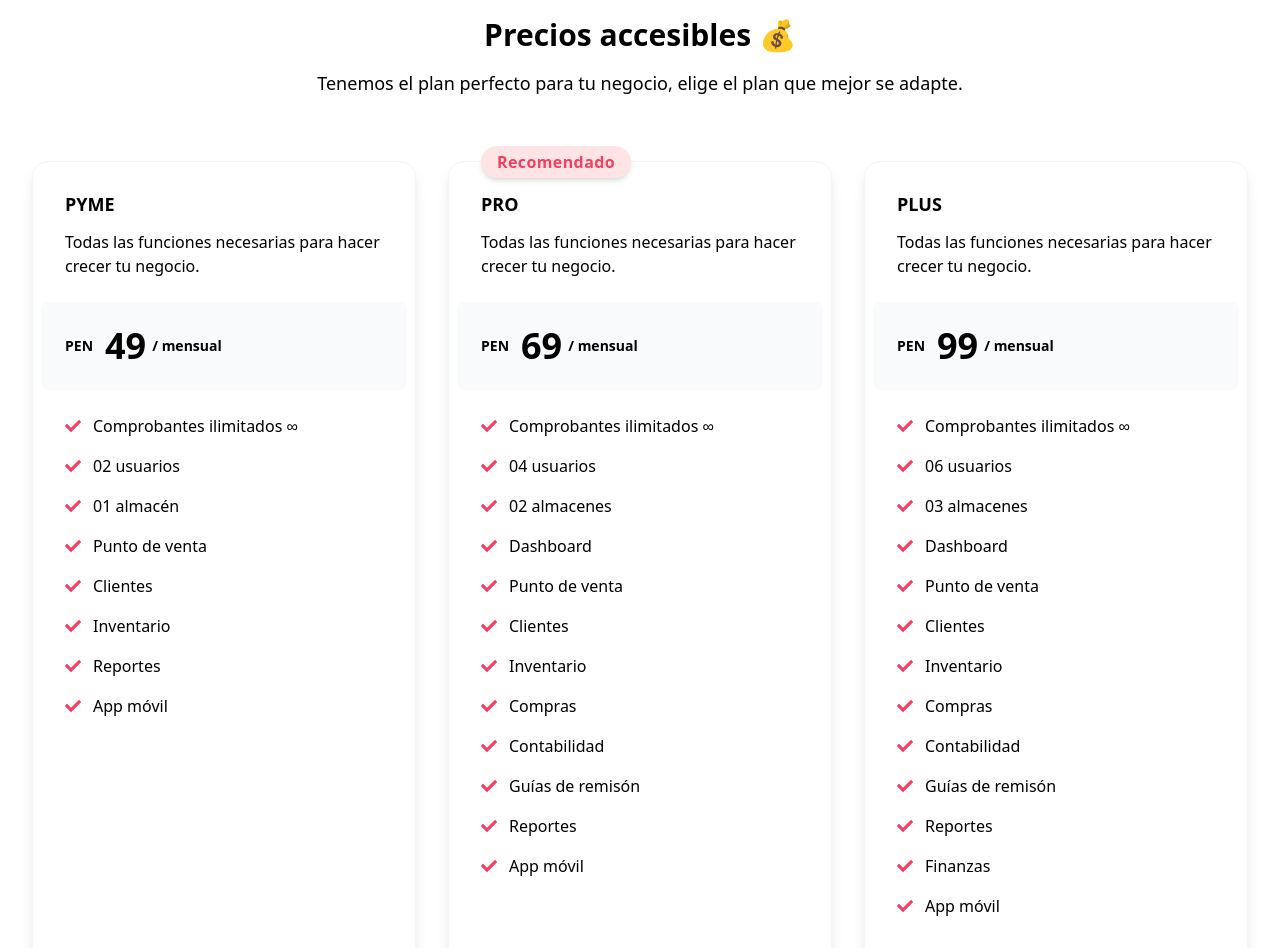
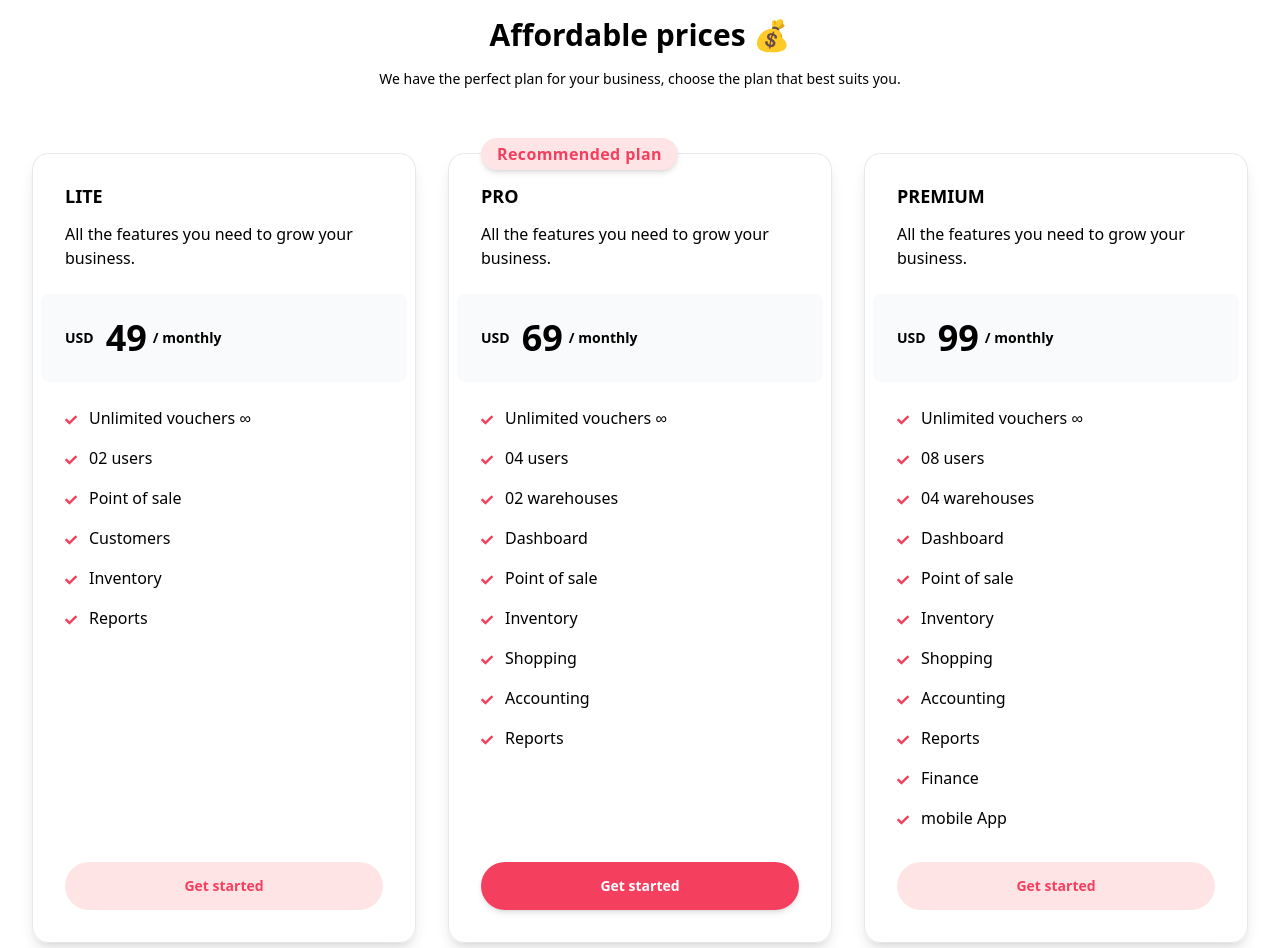
Before and after one commit to tomiidev/bambuy, a Next.js app: page / in a window 1280 px wide. Shown: the part 520-1468 px from the top of the page. Built offline with nearby package versions, Linux system fonts and the light colour scheme.

Commit message:
Changes prices and site name

```diff
--- a/components/Footer.tsx
+++ b/components/Footer.tsx
@@ -46,7 +46,7 @@ export default function Footer() {
             />
           </Link>
 
-          <p className="text-sm pt-6 w-auto sm:w-10/12 md:w-8/12 lg:w-10/12"><span className="text-rose-500 font-bold">Landing Page</span> dolor sit amet fuga tempora magnam fugiat dolorem quas consectetur, voluptates inventore amet dignissimos dicta.</p>
+          <p className="text-sm pt-6 w-auto sm:w-10/12 md:w-8/12 lg:w-10/12"><span className="text-rose-500 font-bold">Halley</span> is the sit amet fuga tempora magnam fugiat dolorem quas consectetur, voluptates inventore amet dignissimos dicta.</p>
 
           <div className="flex gap-2 pt-6 sm:pt-6 md:pt-6 lg:pt-12 max-w-[300px]">
             {social.map((red) => (
--- a/components/Hero.tsx
+++ b/components/Hero.tsx
@@ -6,13 +6,13 @@ export function Hero() {
         <div className="bg-white">
             <div className="max-w-7xl mx-auto pt-20 px-4 sm:px-6 lg:px-8 grid grid-cols-1 md:grid-cols-2">
                 <div className="pt-0 md:pt-24">
-                    <h1 className="text-4xl font-bold">Welcome to <br /> <span className="text-rose-500 font-extrabold">Landing Page</span></h1>
+                    <h1 className="text-4xl font-bold">Welcome to <br /> <span className="text-rose-500 font-extrabold">Halley Page</span></h1>
                     <p className="pt-6 w-auto sm:w-10/12 md:w-10/12">Lorem ipsum dolor sit amet, consectetur adipisicing elit. Recusandae autem perferendis voluptates illo exercitationem dolorem quo dolores aperiam sit adipisci error sunt.</p>
                     <div className="flex flex-auto pt-10 gap-2 min-w-[350px] justify-center sm:justify-start">
                         <div>
                             <Link href="#">
                                 <button className="bg-black text-white rounded-full px-4 p-2 font-medium">
-                                    Download File
+                                    Download file
                                 </button>
                             </Link>
                         </div>
@@ -20,7 +20,7 @@ export function Hero() {
                         <div>
                             <Link href="#">
                                 <button className="bg-rose-100 text-rose-500 rounded-full px-4 p-2 font-medium">
-                                    View Projects
+                                    View projects
                                 </button>
                             </Link>
                         </div>
--- a/components/Layout.tsx
+++ b/components/Layout.tsx
@@ -21,8 +21,8 @@ interface Props {
 export default function Layout({ children, meta: pageMeta }: Props) {
   const router = useRouter();
   const meta = {
-    title: 'Welcome to home',
-    description: 'Description page',
+    title: 'Welcome to Halley',
+    description: 'Description  halley page',
     cardImage: '/cardimage.png',
     ...pageMeta
   };
--- a/components/Prices.tsx
+++ b/components/Prices.tsx
@@ -3,71 +3,64 @@ import { FaCheck } from "react-icons/fa";
 
 const pricesmonth = [
     {
-        title: "PYME",
+        title: "LITE",
         price: 49,
-        currency: "PEN",
-        frecuency: "/ mensual",
-        description: "Todas las funciones necesarias para hacer crecer tu negocio.",
+        currency: "USD",
+        frecuency: "/ monthly",
+        description: "All the features you need to grow your business.",
         features: [
-            "Comprobantes ilimitados ∞",
-            "02 usuarios",
-            "01 almacén",
-            "Punto de venta",
-            "Clientes",
-            "Inventario",
-            "Reportes",
-            "App móvil",
+            "Unlimited vouchers ∞",
+            "02 users",
+            "Point of sale",
+            "Customers",
+            "Inventory",
+            "Reports",
         ],
-        cta: "Empieza Gratis",
+        cta: "Get started",
         mostPopular: false,
     },
 
     {
         title: "PRO",
         price: 69,
-        currency: "PEN",
-        frecuency: "/ mensual",
-        description: "Todas las funciones necesarias para hacer crecer tu negocio.",
+        currency: "USD",
+        frecuency: "/ monthly",
+        description: "All the features you need to grow your business.",
         features: [
-            "Comprobantes ilimitados ∞",
-            "04 usuarios",
-            "02 almacenes",
+            "Unlimited vouchers ∞",
+            "04 users",
+            "02 warehouses",
             "Dashboard",
-            "Punto de venta",
-            "Clientes",
-            "Inventario",
-            "Compras",
-            "Contabilidad",
-            "Guías de remisón",
-            "Reportes",
-            "App móvil",
+            "Point of sale",
+            "Inventory",
+            "Shopping",
+            "Accounting",
+            "Reports",
         ],
-        cta: "Empieza Gratis",
+        cta: "Get started",
         mostPopular: true,
     },
 
     {
-        title: "PLUS",
+        title: "PREMIUM",
         price: 99,
-        currency: "PEN",
-        frecuency: "/ mensual",
-        description: "Todas las funciones necesarias para hacer crecer tu negocio.",
+        currency: "USD",
+        frecuency: "/ monthly",
+        description: "All the features you need to grow your business.",
         features: [
-            "Comprobantes ilimitados ∞",
-            "06 usuarios",
-            "03 almacenes",
+            "Unlimited vouchers ∞",
+            "08 users",
+            "04 warehouses",
             "Dashboard",
-            "Punto de venta",
-            "Clientes",
-            "Inventario",
-            "Compras",
-            "Contabilidad",
-            "Guías de remisón",
-            "Reportes",
-            "Finanzas",
-            "App móvil",
+            "Point of sale",
+            "Inventory",
+            "Shopping",
+            "Accounting",
+            "Reports",
+            "Finance",
+            "mobile App",
         ],
-        cta: "Empieza Gratis",
+        cta: "Get started",
         mostPopular: false,
     },
 ];
@@ -77,12 +70,11 @@ export default function Prices() {
         <div className="bg-white" id="prices">
             <div className="max-w-7xl mx-auto px-4 sm:px-6 lg:px-8 pt-16">
                 <h2 className="text-3xl font-bold text-center">
-                    Precios accesibles 💰
+                    Affordable prices 💰
                 </h2>
 
-                <p className="pt-4 text-lg text-center w-auto">
-                    Tenemos el plan perfecto para tu negocio, elige el plan que mejor se
-                    adapte.
+                <p className="pt-4 text-sm text-center w-auto">
+                    We have the perfect plan for your business, choose the plan that best suits you.
                 </p>
             </div>
 
@@ -90,14 +82,14 @@ export default function Prices() {
                 {pricesmonth.map((plan) => (
                     <div
                         key={plan.title}
-                        className="rounded-2xl border border-gray-100 shadow-lg p-8 relative flex flex-col"
+                        className="rounded-2xl border border-gray-200 shadow-lg p-8 relative flex flex-col"
                     >
                         <h3 className="text-lg font-bold leading-5">
                             {plan.title}
                         </h3>
                         {plan.mostPopular && (
                             <p className="absolute top-0 px-4 py-1 -translate-y-1/2 bg-rose-100 text-rose-500  rounded-full font-semibold tracking-wide shadow-md">
-                                Recomendado
+                                Recommended plan
                             </p>
                         )}
                         <p className="mt-4  leading-6">{plan.description}</p>
@@ -113,7 +105,7 @@ export default function Prices() {
                         <ul className="mt-6 space-y-4 flex-1">
                             {plan.features.map((feature) => (
                                 <li key={feature} className="leading-6 flex">
-                                    <FaCheck className="mt-1 text-rose-500 shrink-0" />
+                                    <FaCheck className="mt-2 w-3 h-3 text-rose-500 shrink-0" />
                                     <span className="ml-3">{feature}</span>
                                 </li>
                             ))}
@@ -123,7 +115,7 @@ export default function Prices() {
                             href="#"
                             className={`  mt-8 block px-6 py-4 text-sm font-semibold leading-4 text-center rounded-full ${plan.mostPopular
                                 ? "bg-rose-500 text-white shadow-md"
-                                : "bg-black text-white"}
+                                : "bg-rose-100 text-rose-500"}
                                       `}>
                             {plan.cta}
                         </Link>
```
